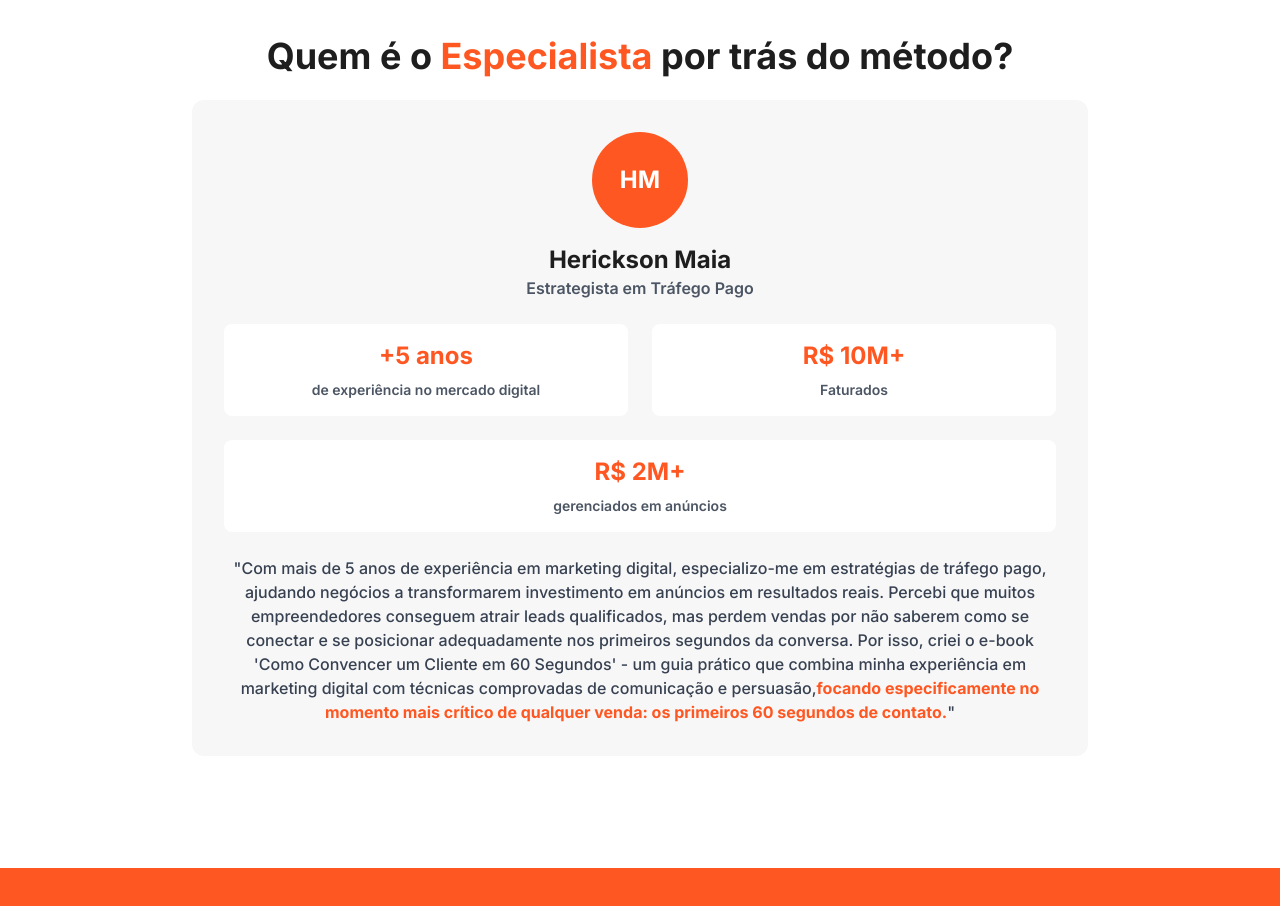
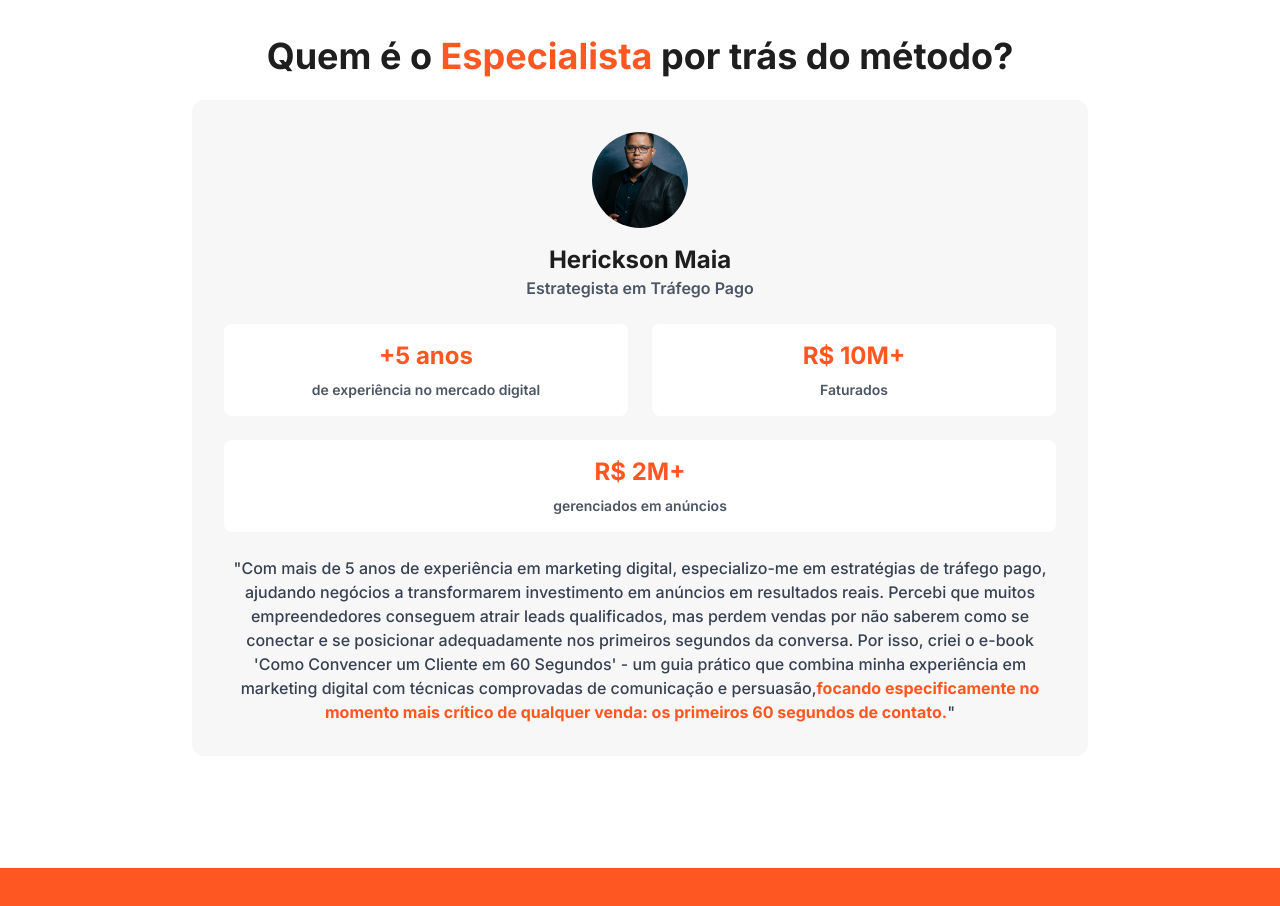
Before and after one commit to Hericksonmaia/sixty-second-sales-boost, a React (Vite) app: page / in a window 1280 px wide. Shown: the part 1020-1926 px from the top of the page. Built offline with nearby package versions, Linux system fonts and the light colour scheme.

Commit message:
Add author photo
Add the author's photo to the landing page.

```diff
--- a/src/pages/Index.tsx
+++ b/src/pages/Index.tsx
@@ -91,8 +91,12 @@ const Index = () => {
 
             <div className="bg-brand-gray p-8 rounded-xl">
               <div className="mb-6">
-                <div className="w-24 h-24 bg-brand-orange rounded-full mx-auto mb-4 flex items-center justify-center">
-                  <span className="text-white text-2xl font-bold">HM</span>
+                <div className="w-24 h-24 rounded-full mx-auto mb-4 overflow-hidden">
+                  <img
+                    src="/lovable-uploads/79b4d759-f25e-4978-a980-82d5893a2472.png"
+                    alt="Herickson Maia - Estrategista em Tráfego Pago"
+                    className="w-full h-full object-cover"
+                  />
                 </div>
                 <h3 className="text-2xl font-bold text-brand-dark">Herickson Maia</h3>
                 <p className="text-gray-600 font-semibold">Estrategista em Tráfego Pago</p>
```
Also changed, not shown: public/lovable-uploads/79b4d759-f25e-4978-a980-82d5893a2472.png (added).
